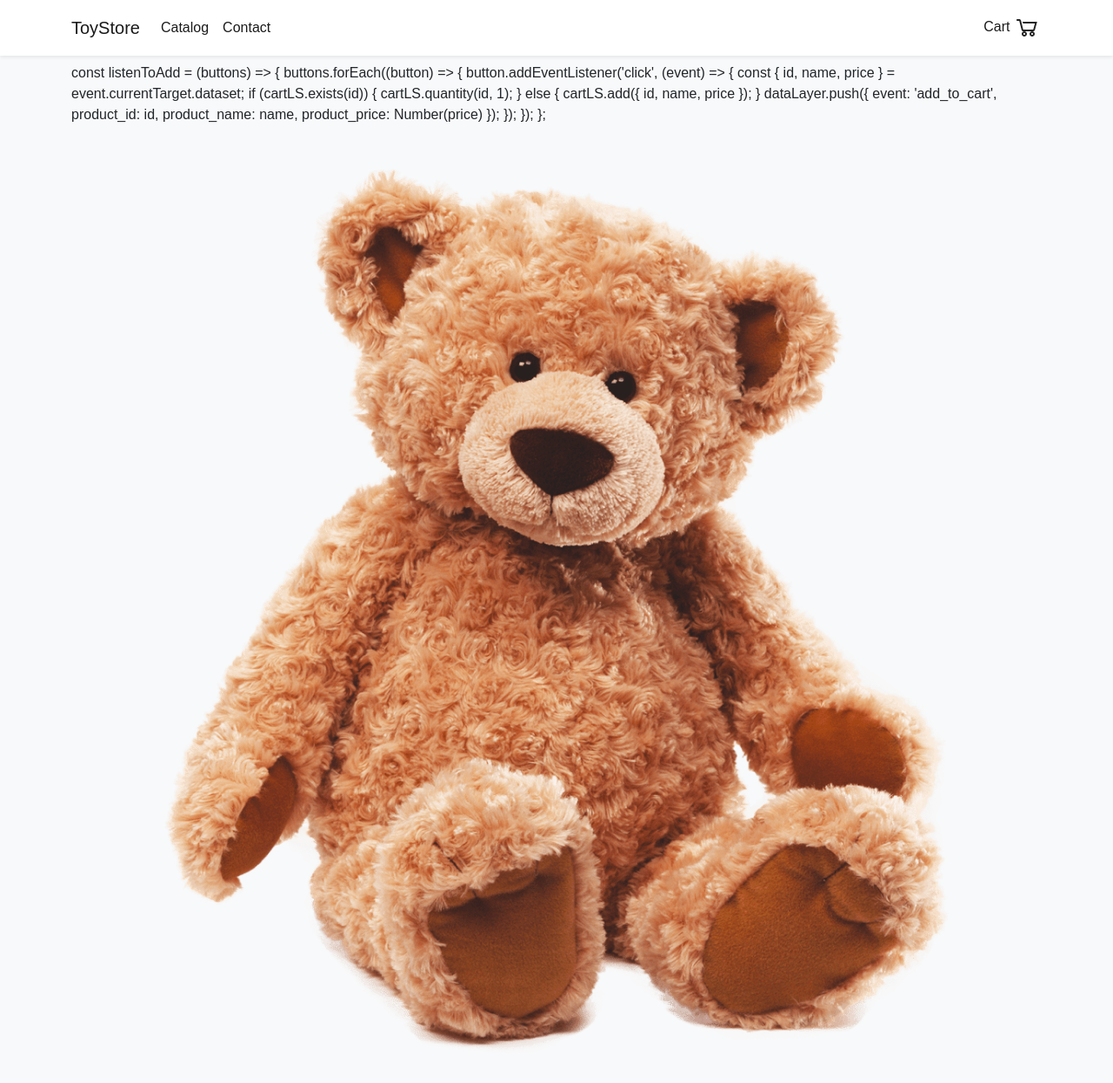
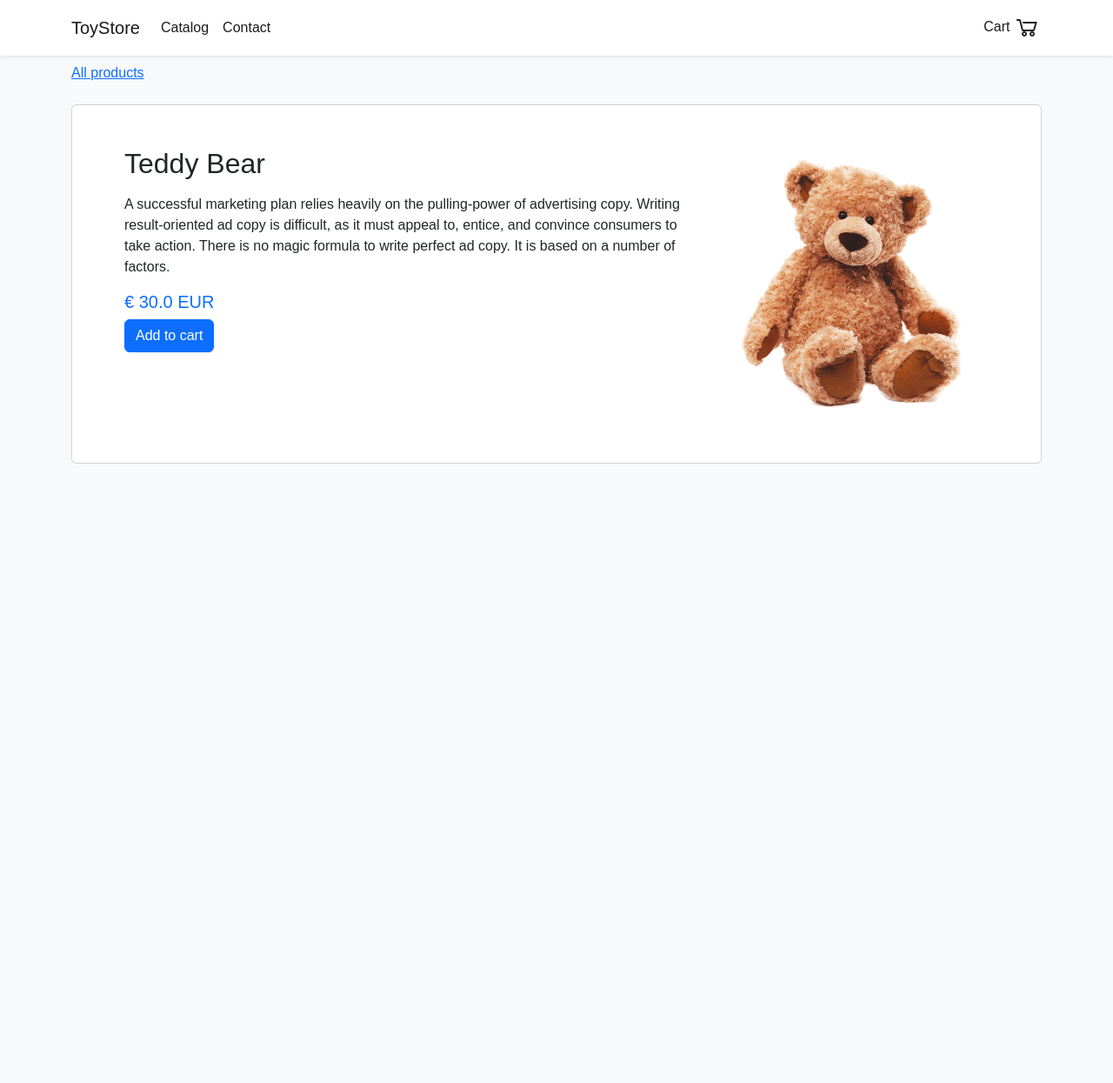
Before and after one commit to annesophie-p/ToyStore, a Jekyll site: the page built from _products/product1.md, in a window 1280 px wide and 1284 px high. Shown: the top 1245 px of the window at 87% size. Built offline with Jekyll 4.4.1, drawn with Linux system fonts in a browser that asks for light colours.

Commit message:
Update product.html

```diff
--- a/_layouts/product.html
+++ b/_layouts/product.html
@@ -5,24 +5,23 @@ layout: default
 <div class="container">
   <div class="row">
     <div class="col py-4">
-      const listenToAdd = (buttons) => {
-  buttons.forEach((button) => {
-    button.addEventListener('click', (event) => {
-      const { id, name, price } = event.currentTarget.dataset;
-      if (cartLS.exists(id)) {
-        cartLS.quantity(id, 1);
-      } else {
-        cartLS.add({ id, name, price });
-      }
-      dataLayer.push({
-        event: 'add_to_cart',
-        product_id: id,
-        product_name: name,
-        product_price: Number(price)
-      });
-    });
-  });
-};
+      <a href="{{ '/' | relative_url }}">All products</a>
+    </div>
+  </div>
+</div>
+
+<div class="container">
+  <div class="row">
+    <div class="col">
+      <div class="card bg-white p-5">
+        <div class="container">
+          <div class="row">
+            <div class="col">
+              <h2>{{ page.name }}</h2>
+              <p>{{ content }}</p>
+              {% include product-definition.html %}
+            </div>
+            <div class="col-4">
               <img src="{{ page.image | relative_url }}" alt="{{ page.name }} product image" class="w-100">
             </div>
           </div>
```
